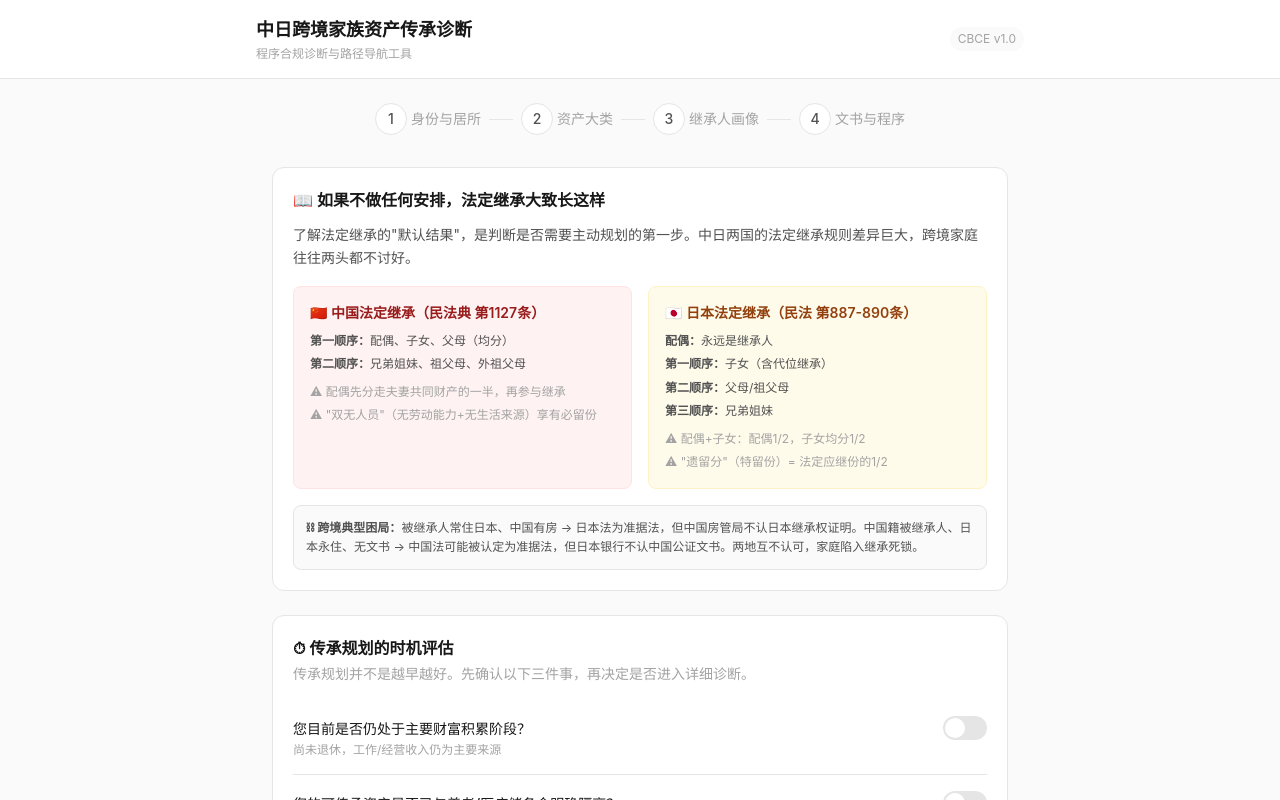
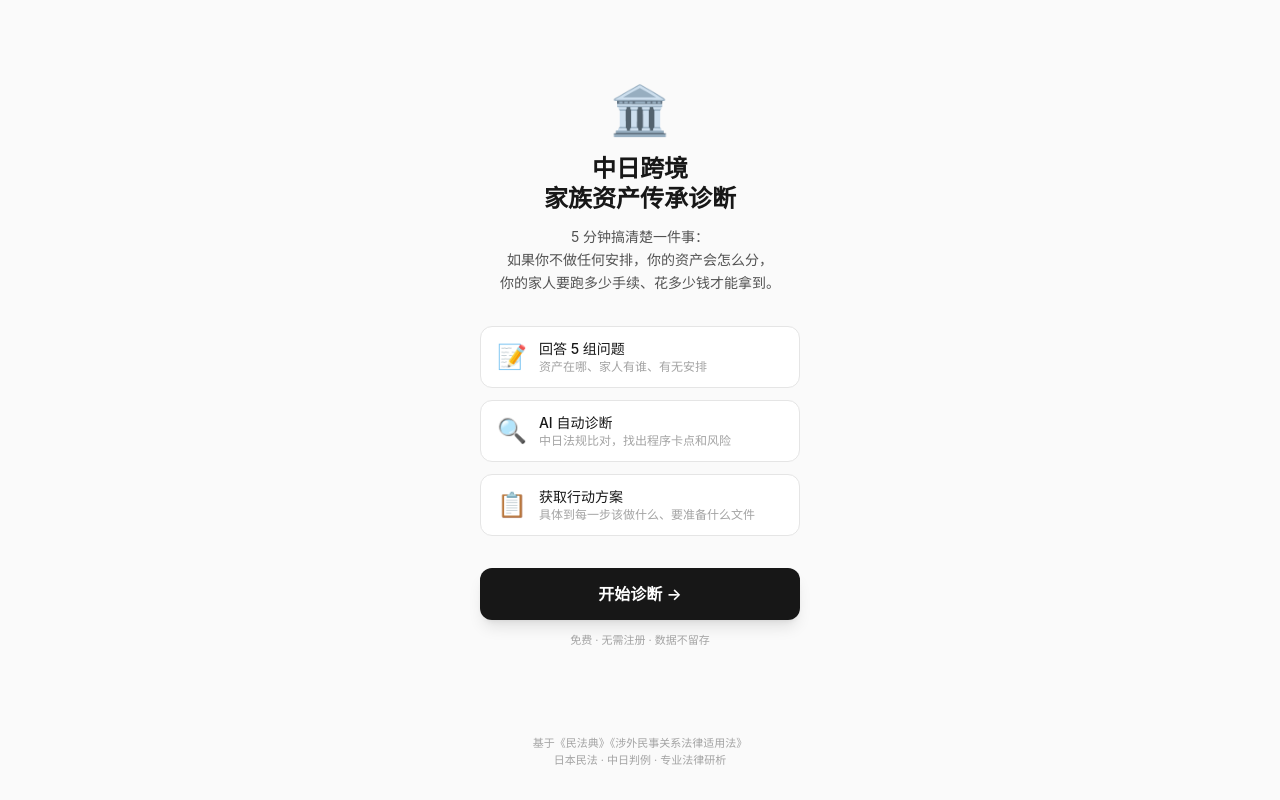
Before and after one commit to chenzhenzhen2077/cbce, a React (Vite) app: page / in a window 1280 px wide. Shown: the top 800 px of the page. Built offline with nearby package versions, Linux system fonts and the light colour scheme.

Commit message:
新增引导首页: 三步说明+免费无需注册+数据不留存

```diff
--- a/src/App.tsx
+++ b/src/App.tsx
@@ -3,6 +3,7 @@ import type { ComplianceInput, ReportOutput, Step, PreAssessmentInput } from './
 import { evaluatePreAssessment } from './types'
 import { runComplianceRules } from './engine/rules'
 import { Stepper } from './components/Stepper'
+import { IntroPage } from './components/IntroPage'
 import { StepPreAssessment } from './components/StepPreAssessment'
 import { StepIdentity } from './components/StepIdentity'
 import { StepAssets } from './components/StepAssets'
@@ -25,6 +26,7 @@ const initialInput: ComplianceInput = {
 }
 
 export default function App() {
+  const [started, setStarted] = useState(false)
   const [step, setStep] = useState<Step>('pre')
   const [input, setInput] = useState<ComplianceInput>(initialInput)
   const [report, setReport] = useState<ReportOutput | null>(null)
@@ -52,6 +54,10 @@ export default function App() {
     setReport(null)
     setPreBlocked(false)
     setStep('pre')
+  }
+
+  if (!started) {
+    return <IntroPage onStart={() => setStarted(true)} />
   }
 
   return (
--- /dev/null
+++ b/src/components/IntroPage.tsx
@@ -0,0 +1,58 @@
+// ============================================================
+// 引导首页 —— 告诉用户这个工具干什么、怎么用
+// ============================================================
+
+export function IntroPage({ onStart }: { onStart: () => void }) {
+  return (
+    <div className="min-h-screen flex flex-col">
+      {/* 主视觉区 */}
+      <div className="flex-1 flex flex-col items-center justify-center px-5 py-10 text-center">
+        {/* 图标 */}
+        <div className="text-5xl mb-5">🏛️</div>
+
+        <h1 className="text-2xl font-bold text-text-primary mb-3 leading-tight">
+          中日跨境<br />家族资产传承诊断
+        </h1>
+
+        <p className="text-sm text-text-secondary leading-relaxed max-w-xs mb-8">
+          5 分钟搞清楚一件事：<br />
+          如果你不做任何安排，你的资产会怎么分，<br />
+          你的家人要跑多少手续、花多少钱才能拿到。
+        </p>
+
+        {/* 三步说明 */}
+        <div className="grid gap-3 max-w-xs w-full mb-8">
+          {[
+            { emoji: '📝', title: '回答 5 组问题', desc: '资产在哪、家人有谁、有无安排' },
+            { emoji: '🔍', title: 'AI 自动诊断', desc: '中日法规比对，找出程序卡点和风险' },
+            { emoji: '📋', title: '获取行动方案', desc: '具体到每一步该做什么、要准备什么文件' },
+          ].map((s, i) => (
+            <div key={i} className="flex items-center gap-3 bg-surface-card border border-border rounded-xl px-4 py-3 text-left">
+              <span className="text-2xl shrink-0">{s.emoji}</span>
+              <div>
+                <p className="text-sm font-medium text-text-primary">{s.title}</p>
+                <p className="text-xs text-text-muted">{s.desc}</p>
+              </div>
+            </div>
+          ))}
+        </div>
+
+        {/* CTA */}
+        <button
+          onClick={onStart}
+          className="w-full max-w-xs px-8 py-3.5 bg-neutral-900 text-white rounded-xl text-base font-semibold hover:bg-neutral-800 transition-colors shadow-lg"
+        >
+          开始诊断 →
+        </button>
+        <p className="text-[11px] text-text-muted mt-3">免费 · 无需注册 · 数据不留存</p>
+      </div>
+
+      {/* 底部 */}
+      <div className="text-center pb-8">
+        <p className="text-[11px] text-text-muted">
+          基于《民法典》《涉外民事关系法律适用法》<br />日本民法 · 中日判例 · 专业法律研析
+        </p>
+      </div>
+    </div>
+  )
+}
```
